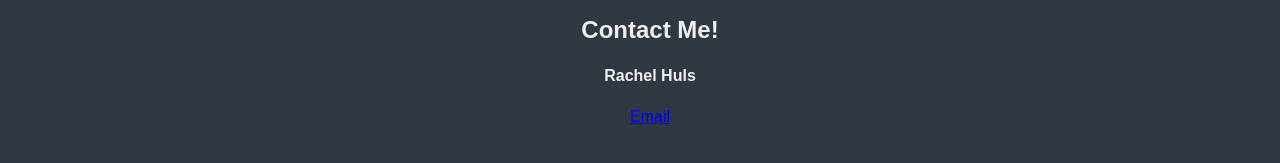
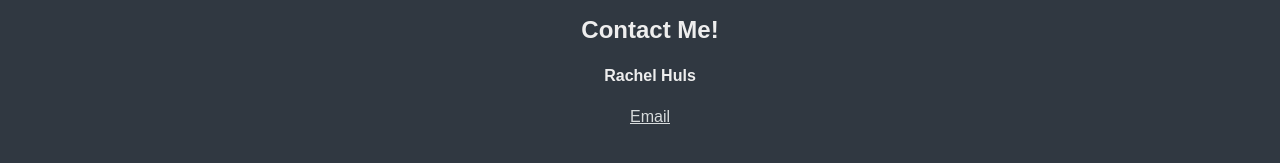
Before and after one commit to rachelhuls/rachelhuls.github.io, a Jekyll site: the page built from index.html, in a window 1280 px wide. Shown: the part 940-1103 px from the top of the page. Built offline with Jekyll 4.4.1, drawn with Linux system fonts in a browser that asks for light colours; some web fonts are replaced.

Commit message:
Update main.scss

```diff
--- a/_sass/main.scss
+++ b/_sass/main.scss
@@ -95,13 +95,13 @@ body {
   padding: 10px;
   height: 10rem;            /* Footer height */
 }
-#footer-link:link{
+.footer a{
    color:#D7DBDC;
 }
-#footer-link:hover{
+.footer a:hover{
    color:#FFFFFF;
 }
-#footer-link:visited{
+.footer a:visited{
    color:#D7DBDC;
 }
 
```
